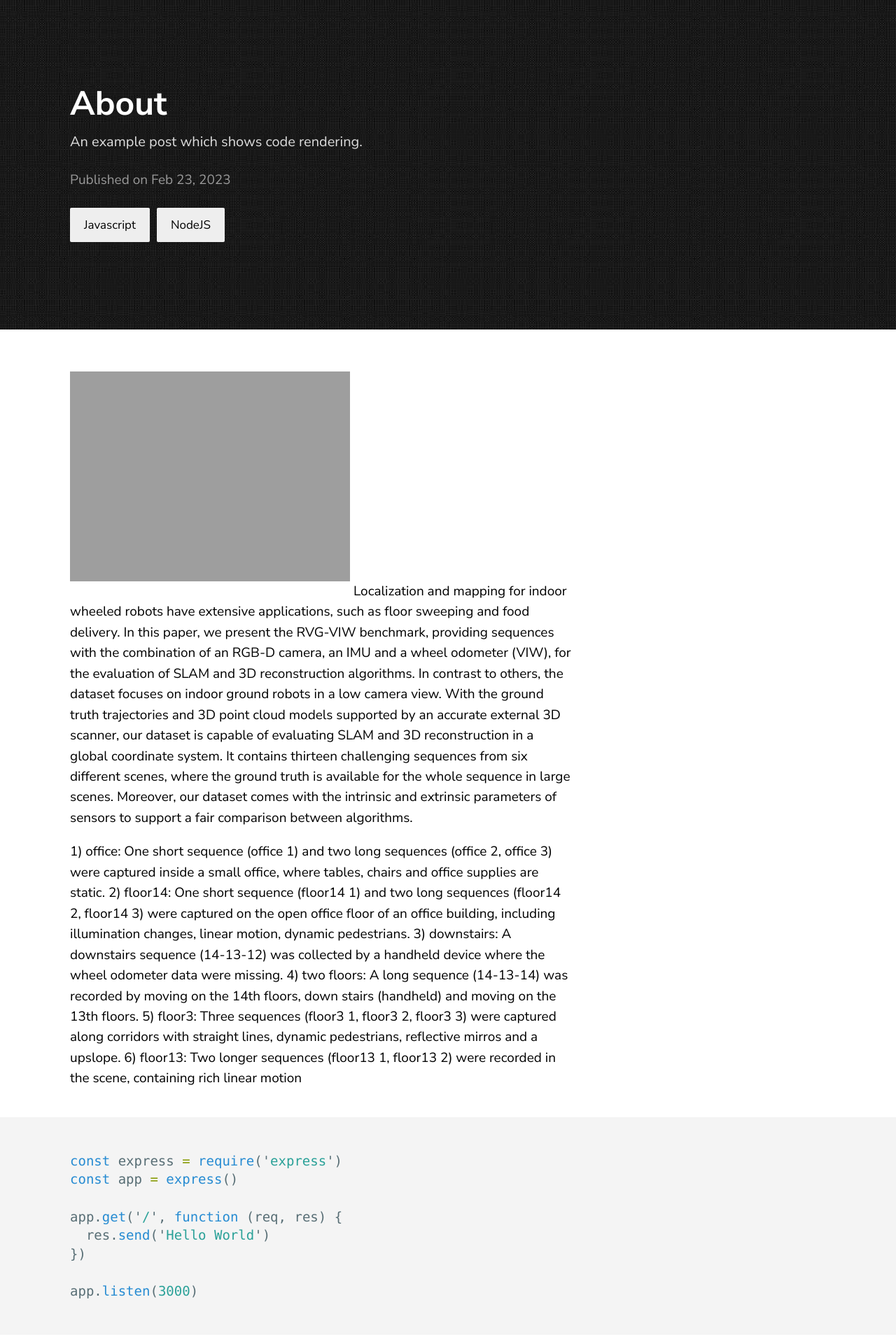
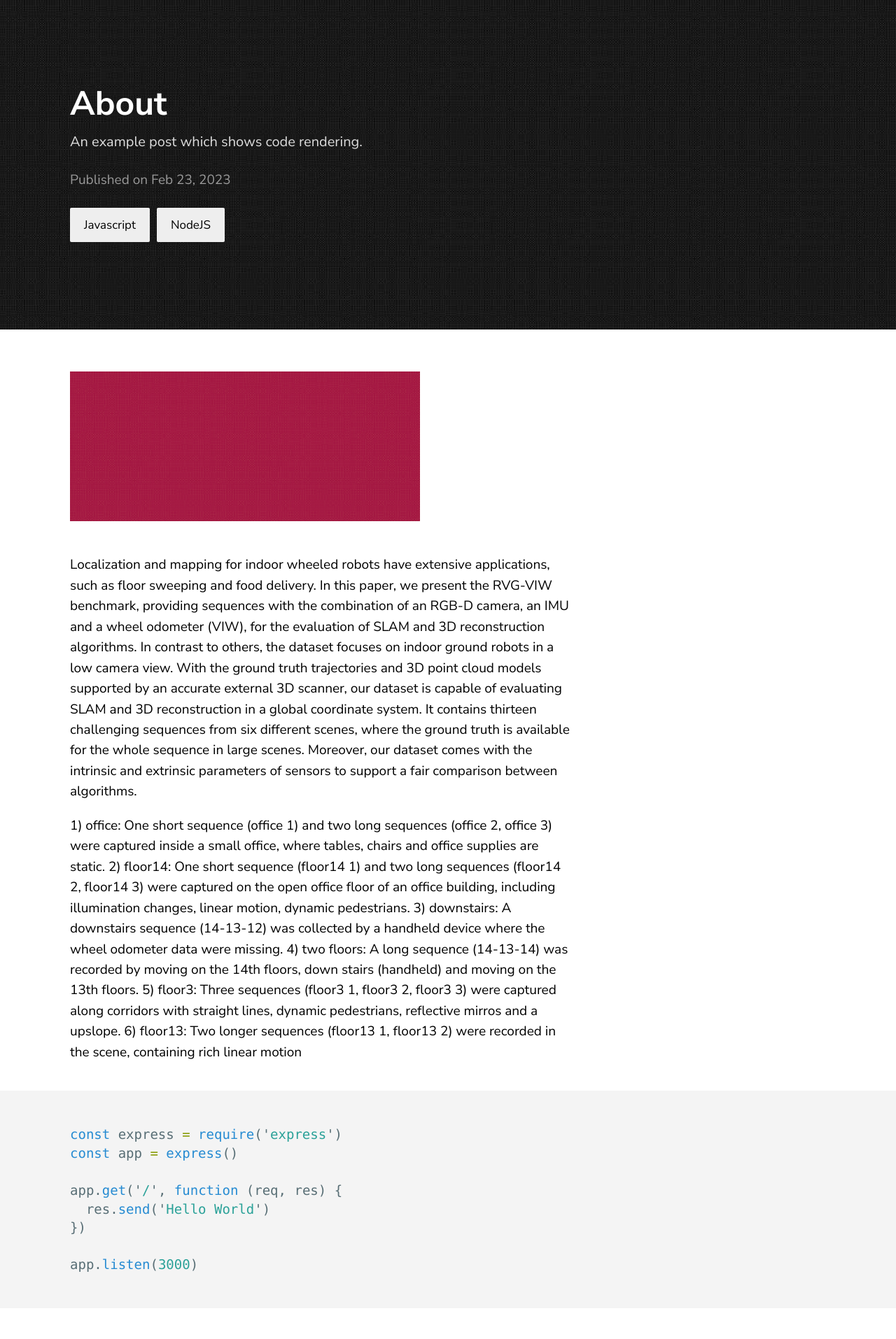
Before and after one commit to zydddd/rvgviw.github.io, a Jekyll site: the page built from _posts/2019-06-30-coding-post.markdown, in a window 1280 px wide. Shown: the top 1914 px of the page at 70% size. Built offline with Jekyll 4.4.1, drawn with Linux system fonts in a browser that asks for light colours.

Commit message:
first commit

```diff
--- a/_posts/2019-06-30-coding-post.markdown
+++ b/_posts/2019-06-30-coding-post.markdown
@@ -5,7 +5,8 @@ description: An example post which shows code rendering.
 date:   2023-02-23 21:03:36 +0530
 categories: Javascript NodeJS
 ---
-<img src="'{{ site.baseurl }}/assets/textures/red.jpg'">
+<img src="{{ site.baseurl }}/assets/textures/red.jpg">
+
 Localization and mapping for indoor wheeled robots have extensive applications, such as floor sweeping
 and food delivery. In this paper, we present the RVG-VIW benchmark, providing sequences with the combination of an
 RGB-D camera, an IMU and a wheel odometer (VIW), for the evaluation of SLAM and 3D reconstruction algorithms.
```
